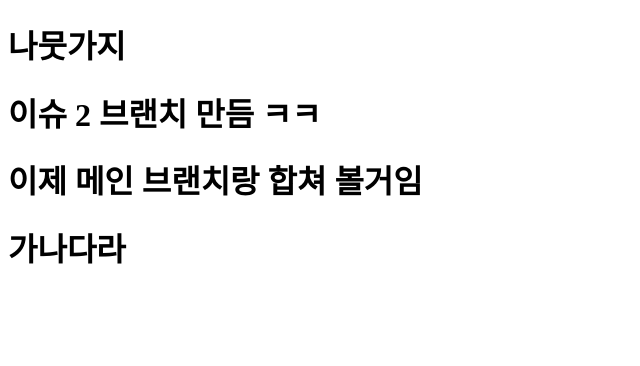
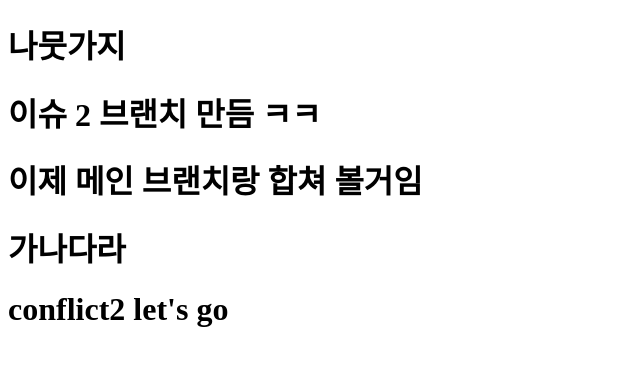
Before and after one commit to KangJeemin/branchpractis, a plain HTML site: page index.html in a window 1280 px wide. Shown: the whole page, without its empty margins (0-640 px from the left). Drawn offline with Linux system fonts and the light colour scheme.

Commit message:
conflict2 let's go

```diff
--- a/index.html
+++ b/index.html
@@ -12,5 +12,6 @@
   <h1>이슈 2 브랜치 만듬 ㅋㅋ </h1>
   <h1>이제 메인 브랜치랑 합쳐 볼거임</h1>
   <h1>가나다라</h1>
+  <h1>conflict2 let's go</h1>
 </body>
 </html>
```
